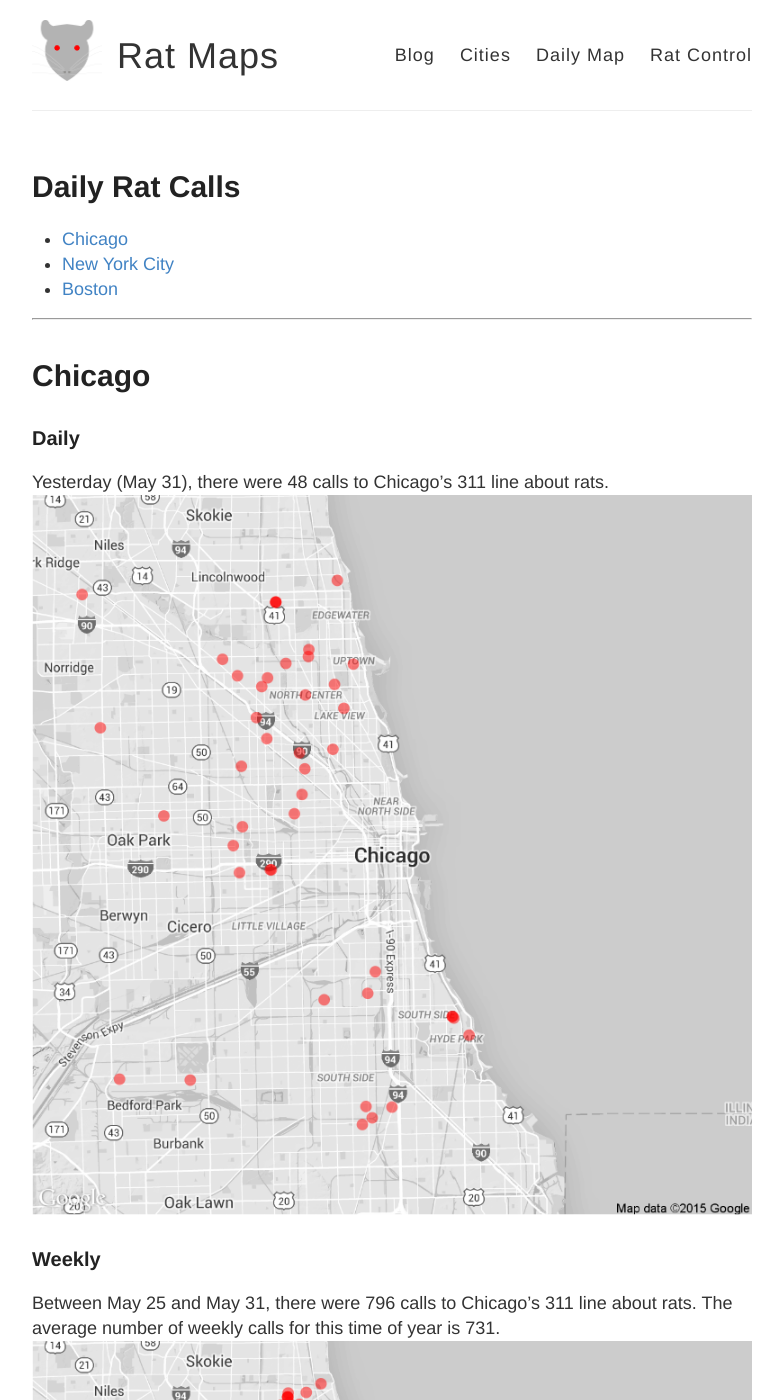
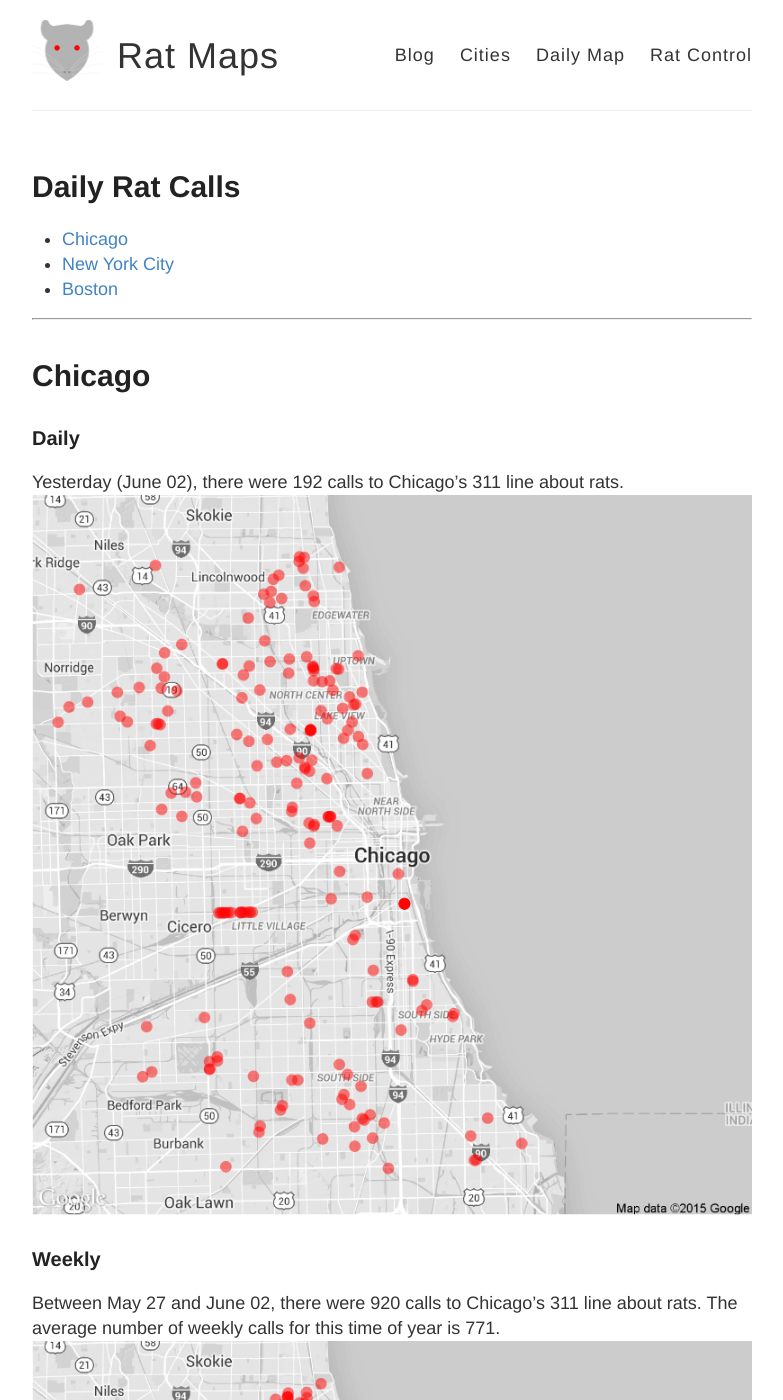
Before and after one commit to DanielHadley/ratmaps, a Jekyll site: the page built from daily.md, in a window 1280 px wide and 1400 px high. Shown: the whole window, without its empty margins (248-1031 px from the left). Built offline with Jekyll 4.4.1, drawn with Linux system fonts in a browser that asks for light colours; comment, search, counter and statistics services are not loaded; some of the changed text lies outside the part shown.

Commit message:
Daily Maps

```diff
--- a/daily.md
+++ b/daily.md
@@ -15,22 +15,22 @@
 
 ### Daily
 
-Yesterday (May 31), there were 48 calls to Chicago's 311 line about rats.
+Yesterday (June 02), there were 192 calls to Chicago's 311 line about rats.
 ![Chicago rat calls to 311 weekly map]({{ site.cityimages }}/daily/Chicago_Rat_Map_Daily.png)
 
 ### Weekly
-Between May 25 and May 31, there were 796 calls to Chicago's 311 line about rats. The average number of weekly calls for this time of year is 731.
+Between May 27 and June 02, there were 920 calls to Chicago's 311 line about rats. The average number of weekly calls for this time of year is 771.
 ![Chicago rat calls to 311 weekly map]({{ site.cityimages }}/daily/Chicago_Rat_Map_Weekly.png)
 ***
 # New York City <a id="nyc"><a>
 
 ### Daily
 
-Yesterday (May 31), there were 0 calls to New York City's 311 line about rats.
+Yesterday (June 02), there were 0 calls to New York City's 311 line about rats.
 ![NYC rat calls to 311 weekly map]({{ site.cityimages }}/daily/NYC_Rat_Map_Daily.png)
 
 ### Weekly
-Between May 25 and May 31, there were 0 calls to New York City's 311 line about rats. The average number of weekly calls for this time of year is 271.
+Between May 27 and June 02, there were 0 calls to New York City's 311 line about rats. The average number of weekly calls for this time of year is 277.
 ![NYC rat calls to 311 weekly map]({{ site.cityimages }}/daily/NYC_Rat_Map_Weekly.png)
 
 Each red dot represents one call about a rat seen in that location. The dots are transparent, so multiple calls from one location will be seen as a solid dot. The usual caveats apply: more calls do not necessarily mean that there are more rats in that location than other parts of the city. A cluster of dots could indicate that one resident is unusually vocal about rodents in his or her neighborhood. Also, more densely populated neighborhoods tend to make more calls to 311.
```
Also changed, not shown: images/pages/daily/Chicago_Rat_Map_Daily.png, images/pages/daily/Chicago_Rat_Map_Weekly.png, images/pages/daily/NYC_Rat_Map_Daily.png, images/pages/daily/NYC_Rat_Map_Weekly.png.
